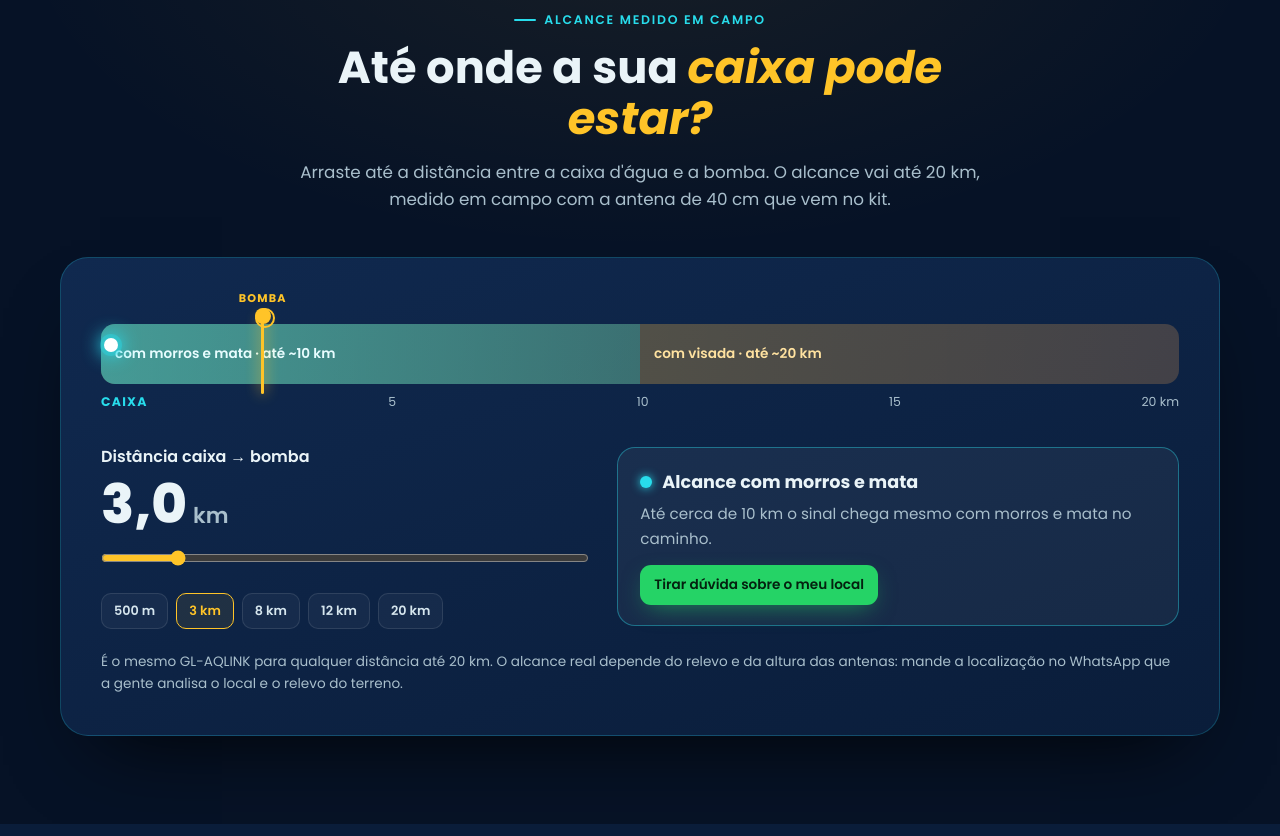
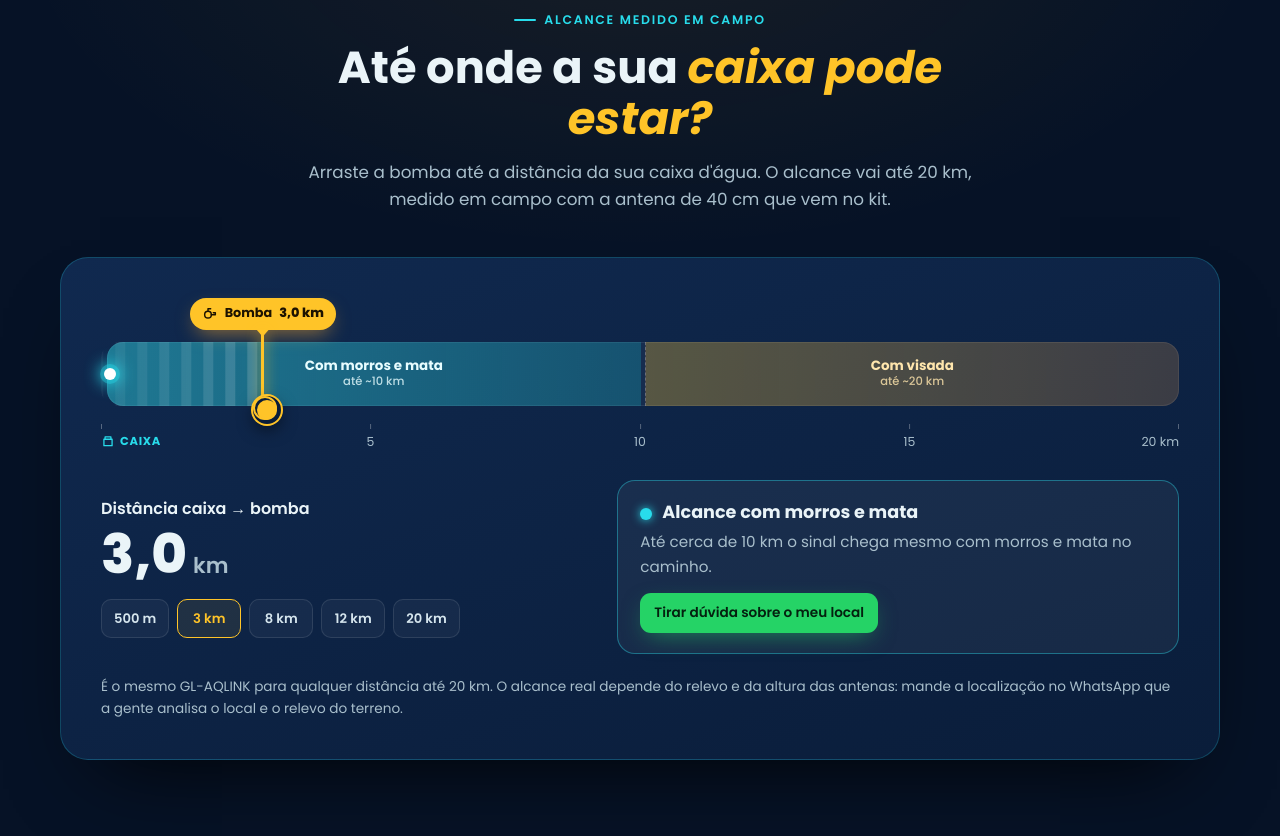
Before and after one commit to glaqlink/glaqlink.github.io, a plain HTML site: page index.html in a window 1280 px wide. Shown: the part 3124-3960 px from the top of the page. Drawn offline with Linux system fonts and the light colour scheme.

Commit message:
Add files via upload

```diff
--- a/index.html
+++ b/index.html
@@ -563,44 +563,56 @@ footer nav a:hover{color:#fff}
 @media (max-width:640px){#guias .rel-grid{grid-template-columns:1fr!important}}
 
 .alc{background:radial-gradient(900px 480px at 50% 0%,rgba(255,196,40,.07),transparent 70%),var(--navy)}
-.rm{border-radius:28px;background:linear-gradient(160deg,var(--navy3),var(--navy2));border:1px solid rgba(40,220,235,.22);padding:clamp(22px,4vw,40px);box-shadow:0 40px 80px -40px rgba(0,0,0,.9)}
-.ruler{position:relative;padding-top:26px}
-.bands{position:relative;height:60px;border-radius:14px;overflow:hidden;background:rgba(255,255,255,.05)}
-.bands .b1,.bands .b2{position:absolute;top:0;bottom:0;left:0;display:flex;align-items:center;font-weight:600;font-size:.85rem;transform-origin:0 50%;transition:transform 1.1s cubic-bezier(.2,.8,.2,1)}
-.bands .b2{width:100%;background:linear-gradient(90deg,rgba(255,196,40,.30),rgba(255,154,46,.18));color:#ffe2a0;transition-delay:.25s}
-.bands .b1{width:50%;background:linear-gradient(90deg,rgba(40,220,235,.48),rgba(19,169,189,.36));color:#e8fdff}
-.bands .b1 span{padding-left:14px;white-space:nowrap}
-.bands .b2 span{position:absolute;left:calc(50% + 14px);white-space:nowrap}
-.rm:not(.go) .bands .b1,.rm:not(.go) .bands .b2{transform:scaleX(0)}
-.bands::after{content:"";position:absolute;inset:0;background:linear-gradient(90deg,transparent,rgba(255,255,255,.10),transparent);transform:translateX(-100%);animation:rmSweep 4s ease-in-out infinite}
-@keyframes rmSweep{60%,100%{transform:translateX(100%)}}
-.scale{display:flex;justify-content:space-between;margin-top:8px;font-size:.78rem;color:var(--mut);font-variant-numeric:tabular-nums}
-.scale .orig{font-weight:700;letter-spacing:.1em;text-transform:uppercase;color:var(--cyan)}
-.marker{position:absolute;top:18px;left:0;height:78px;width:3px;margin-left:-1.5px;background:var(--sun);border-radius:2px;box-shadow:0 0 14px var(--sun);transition:left .35s cubic-bezier(.2,.8,.2,1)}
-.marker::before{content:"";position:absolute;top:-8px;left:50%;width:16px;height:16px;border-radius:50%;background:var(--sun);transform:translateX(-50%)}
-.marker .rm-lb{position:absolute;top:-26px;left:50%;transform:translateX(-50%);font-size:.7rem;font-weight:700;letter-spacing:.1em;text-transform:uppercase;color:var(--sun);white-space:nowrap}
-.marker.end .rm-lb{left:auto;right:0;transform:none}
-.pulse{position:absolute;top:47px;left:0;width:14px;height:14px;margin:-7px 0 0 -7px;border-radius:50%;background:#fff;box-shadow:0 0 0 4px rgba(40,220,235,.35),0 0 18px 4px var(--cyan);opacity:0;pointer-events:none}
+.rm{border-radius:28px;background:linear-gradient(160deg,var(--navy3),var(--navy2));border:1px solid rgba(40,220,235,.22);padding:clamp(20px,4vw,40px);box-shadow:0 40px 80px -40px rgba(0,0,0,.9)}
+.ruler{position:relative;--h:64px}
+.rm-top{position:relative;height:44px}
+.rm-chip{position:absolute;bottom:12px;left:0;display:inline-flex;align-items:center;gap:7px;height:32px;padding:0 12px;border-radius:999px;background:var(--sun);color:#1d1300;font-size:.8rem;font-weight:700;white-space:nowrap;box-shadow:0 8px 20px -6px rgba(255,170,40,.6);will-change:left}
+.rm-chip svg{width:16px;height:16px;flex:none}
+.rm-chip b{font-weight:800;font-variant-numeric:tabular-nums}
+.rm-chip i{position:absolute;top:100%;left:var(--ax,50%);width:12px;height:7px;margin-left:-6px;background:var(--sun);clip-path:polygon(0 0,100% 0,50% 100%)}
+.track{position:relative;height:var(--h);touch-action:none;cursor:pointer;border-radius:16px}
+.track:has(input:focus-visible){outline:2px solid var(--sun);outline-offset:4px}
+.segs{position:absolute;inset:0;display:flex;border-radius:16px;overflow:hidden;background:rgba(255,255,255,.04);box-shadow:inset 0 0 0 1px rgba(255,255,255,.08)}
+.seg{flex:1;display:flex;flex-direction:column;align-items:center;justify-content:center;gap:1px;text-align:center;line-height:1.2;transform-origin:0 50%;transition:transform .9s cubic-bezier(.2,.8,.2,1),opacity .6s}
+.seg b{font-size:.84rem;font-weight:700}
+.seg small{font-size:.72rem;opacity:.8;font-weight:500}
+.s1{background:linear-gradient(90deg,rgba(40,220,235,.42),rgba(19,169,189,.30));color:#e8fdff}
+.s2{background:linear-gradient(90deg,rgba(255,196,40,.28),rgba(255,154,46,.16));color:#ffe6ad;border-left:1px dashed rgba(255,255,255,.25);transition-delay:.2s}
+.rm:not(.go) .seg{transform:scaleX(0);opacity:0}
+.fill{position:absolute;left:0;top:0;bottom:0;width:0;border-radius:16px 0 0 16px;background:repeating-linear-gradient(90deg,rgba(255,255,255,.16) 0 10px,rgba(255,255,255,0) 10px 22px);background-size:22px 100%;animation:rmFlow .8s linear infinite;pointer-events:none;-webkit-mask:linear-gradient(90deg,rgba(0,0,0,.25),#000);mask:linear-gradient(90deg,rgba(0,0,0,.25),#000)}
+@keyframes rmFlow{to{background-position:22px 0}}
+.marker{position:absolute;top:-12px;bottom:0;left:0;width:3px;margin-left:-1.5px;border-radius:2px;background:var(--sun);box-shadow:0 0 14px var(--sun);pointer-events:none}
+.marker::before{content:"";position:absolute;left:50%;top:100%;width:20px;height:20px;margin:-10px 0 0 -10px;border-radius:50%;background:var(--sun);border:4px solid var(--navy2);box-shadow:0 0 0 2px var(--sun),0 6px 16px rgba(0,0,0,.5)}
+.marker.hit::after{content:"";position:absolute;left:50%;top:100%;width:20px;height:20px;margin:-10px 0 0 -10px;border-radius:50%;border:2px solid var(--sun);animation:rmHit .8s ease-out}
+@keyframes rmHit{from{transform:scale(1);opacity:1}to{transform:scale(3);opacity:0}}
+.pulse{position:absolute;top:50%;left:0;width:12px;height:12px;margin:-6px 0 0 -6px;border-radius:50%;background:#fff;box-shadow:0 0 0 4px rgba(40,220,235,.35),0 0 16px 4px var(--cyan);opacity:0;pointer-events:none}
 .rm.go .pulse{animation:rmTravel 2.2s cubic-bezier(.45,0,.3,1) infinite}
-@keyframes rmTravel{0%{left:0;opacity:0}8%{opacity:1}78%{opacity:1}88%,100%{left:var(--to,15%);opacity:0}}
-.marker.hit::after{content:"";position:absolute;top:-8px;left:50%;width:16px;height:16px;margin-left:-8px;border-radius:50%;border:2px solid var(--sun);animation:rmHit .7s ease-out}
-@keyframes rmHit{from{transform:scale(1);opacity:1}to{transform:scale(3.2);opacity:0}}
-.calc{display:grid;grid-template-columns:1fr 1.15fr;gap:28px;margin-top:32px;align-items:center}
-.calc label{font-weight:600;display:block}
-.calc output{display:block;font-size:clamp(2.6rem,6vw,3.4rem);font-weight:800;line-height:1.1;font-variant-numeric:tabular-nums;margin-top:6px}
+@keyframes rmTravel{0%{left:0;opacity:0}8%{opacity:1}80%{opacity:1}90%,100%{left:var(--to,15%);opacity:0}}
+.track input{position:absolute;inset:0;width:100%;height:100%;margin:0;opacity:0;pointer-events:none}
+.scale{position:relative;height:30px;margin-top:18px;font-size:.78rem;color:var(--mut);font-variant-numeric:tabular-nums}
+.scale>span{position:absolute;top:0;transform:translateX(-50%);padding-top:8px;white-space:nowrap}
+.scale>span::before{content:"";position:absolute;top:0;left:50%;width:1px;height:5px;background:rgba(255,255,255,.3)}
+.scale .tx{left:0;transform:none;display:inline-flex;align-items:center;gap:5px;font-weight:700;letter-spacing:.06em;text-transform:uppercase;font-size:.72rem;color:var(--cyan)}
+.scale .tx::before,.scale .end::before{left:0}
+.scale .tx svg{width:14px;height:14px}
+.scale .end{left:auto;right:0;transform:none}
+.scale .end::before{left:auto;right:0}
+.calc{display:grid;grid-template-columns:minmax(0,1fr) minmax(0,1.15fr);gap:28px;margin-top:26px;align-items:center}
+.rm-read{display:flex;flex-direction:column;align-items:flex-start}
+.rm-lbl{font-weight:600}
+.calc output{display:block;font-size:clamp(2.6rem,6vw,3.4rem);font-weight:800;line-height:1.1;font-variant-numeric:tabular-nums;margin-top:4px}
 .calc output small{font-size:.4em;color:var(--mut);margin-left:6px;font-weight:600}
-.calc input[type=range]{width:100%;accent-color:var(--sun);height:30px;margin-top:8px;cursor:pointer}
-.presets{display:flex;flex-wrap:wrap;gap:8px;margin-top:12px}
-.presets button{font:inherit;font-size:.8rem;font-weight:600;padding:7px 12px;border-radius:10px;border:1px solid var(--line);background:rgba(255,255,255,.04);color:#d6e6ee;cursor:pointer;transition:border-color .2s,color .2s,background .2s}
+.presets{display:flex;flex-wrap:wrap;gap:8px;margin-top:14px}
+.presets button{font:inherit;font-size:.82rem;font-weight:600;min-width:64px;padding:8px 12px;border-radius:10px;border:1px solid var(--line);background:rgba(255,255,255,.04);color:#d6e6ee;cursor:pointer;text-align:center;transition:border-color .2s,color .2s,background .2s}
 .presets button:hover,.presets button.on{border-color:var(--sun);color:var(--sun);background:rgba(255,196,40,.08)}
-.verdict{border-radius:18px;padding:20px 22px;background:rgba(255,255,255,.05);border:1px solid rgba(40,220,235,.4);transition:border-color .3s}
-.verdict b{display:flex;align-items:center;gap:10px;font-size:1.1rem}
-.verdict b::before{content:"";flex:none;width:12px;height:12px;border-radius:50%;background:var(--c,var(--cyan));box-shadow:0 0 10px var(--c,var(--cyan))}
+.verdict{display:flex;flex-direction:column;align-items:flex-start;border-radius:18px;padding:20px 22px;background:rgba(255,255,255,.05);border:1px solid rgba(40,220,235,.4);text-align:left;transition:border-color .3s}
+.verdict b{display:flex;align-items:flex-start;gap:10px;font-size:1.1rem;line-height:1.35}
+.verdict b::before{content:"";flex:none;width:12px;height:12px;margin-top:.42em;border-radius:50%;background:var(--c,var(--cyan));box-shadow:0 0 10px var(--c,var(--cyan))}
 .verdict p{color:var(--mut);margin:6px 0 14px;font-size:.95rem}
 .verdict[data-k=mid]{--c:var(--sun);border-color:rgba(255,196,40,.4)}
-.rm .rm-note{font-size:.85rem;color:var(--mut);margin-top:22px}
-@media (max-width:640px){.calc{grid-template-columns:1fr}.bands .b2 span{display:none}.bands .b1{font-size:.72rem}.verdict .btn{white-space:normal;text-align:center}}
-@media (prefers-reduced-motion:reduce){.rm .pulse,.bands::after{animation:none!important}.bands .b1,.bands .b2,.marker{transition:none!important}}
+.rm .rm-note{font-size:.85rem;color:var(--mut);margin-top:22px;text-align:left}
+@media (max-width:640px){.scale .tx span{display:none}.ruler{--h:58px}.seg b{font-size:.72rem}.seg small{font-size:.66rem}.calc{grid-template-columns:1fr;gap:18px}.rm-read{align-items:stretch}.presets{display:grid;grid-template-columns:repeat(5,1fr);gap:6px}.presets button{min-width:0;padding:8px 2px;font-size:.74rem}.verdict .btn{width:100%;white-space:normal;text-align:center}}
+@media (prefers-reduced-motion:reduce){.rm .pulse,.fill{animation:none!important}.seg{transition:none!important}}
 .feat-real{position:relative;aspect-ratio:4/4.4}
 .feat-real img{object-position:50% 62%}
 .feat-real figcaption{position:absolute;left:16px;bottom:16px;padding:7px 12px;border-radius:999px;background:rgba(6,18,38,.78);backdrop-filter:blur(6px);-webkit-backdrop-filter:blur(6px);border:1px solid var(--line);font-size:.78rem;font-weight:600;color:#fff;display:flex;align-items:center;gap:8px}
@@ -772,20 +784,24 @@ footer nav a:hover{color:#fff}
     <div class="sec-head center reveal">
       <span class="eyebrow">Alcance medido em campo</span>
       <h2 id="alcance-t">Até onde a sua <span class="hl">caixa pode estar?</span></h2>
-      <p>Arraste até a distância entre a caixa d'água e a bomba. O alcance vai até 20 km, medido em campo com a antena de 40 cm que vem no kit.</p>
+      <p>Arraste a bomba até a distância da sua caixa d'água. O alcance vai até 20 km, medido em campo com a antena de 40 cm que vem no kit.</p>
     </div>
     <div class="rm reveal" id="rm">
-      <div class="ruler">
-        <div class="bands"><div class="b2"><span>com visada · até ~20 km</span></div><div class="b1"><span>com morros e mata · até ~10 km</span></div></div>
-        <i class="pulse" aria-hidden="true"></i>
-        <div class="marker" id="mk"><span class="rm-lb" aria-hidden="true">bomba</span></div>
-        <div class="scale" aria-hidden="true"><span class="orig">caixa</span><span>5</span><span>10</span><span>15</span><span>20 km</span></div>
+      <div class="ruler" id="ruler">
+        <div class="rm-top"><span class="rm-chip" id="chip"><svg viewBox="0 0 24 24" fill="none" stroke="currentColor" stroke-width="2.2" stroke-linecap="round" stroke-linejoin="round" aria-hidden="true"><circle cx="9" cy="13" r="5"/><path d="M14 13h6v-3h-3M9 8V4h4"/></svg>Bomba <b id="chipKm">3,0 km</b><i id="chipArrow"></i></span></div>
+        <div class="track" id="track">
+          <div class="segs" aria-hidden="true"><div class="seg s1"><b>Com morros e mata</b><small>até ~10 km</small></div><div class="seg s2"><b>Com visada</b><small>até ~20 km</small></div></div>
+          <div class="fill" id="fill" aria-hidden="true"></div>
+          <i class="pulse" aria-hidden="true"></i>
+          <div class="marker" id="mk" aria-hidden="true"></div>
+          <input type="range" id="km" min="0.1" max="20" step="0.1" value="3" aria-label="Distância da caixa d'água até a bomba, em quilômetros" aria-describedby="vP">
+        </div>
+        <div class="scale" aria-hidden="true"><span class="tx"><svg viewBox="0 0 24 24" fill="none" stroke="currentColor" stroke-width="2.2" stroke-linejoin="round"><path d="M5 9h14v11H5zM7 9V5h10v4"/></svg><span>Caixa</span></span><span style="left:25%">5</span><span style="left:50%">10</span><span style="left:75%">15</span><span class="end">20 km</span></div>
       </div>
       <div class="calc">
-        <div>
-          <label for="km">Distância caixa → bomba</label>
+        <div class="rm-read">
+          <span class="rm-lbl">Distância caixa → bomba</span>
           <output id="kmOut" for="km">3,0<small>km</small></output>
-          <input type="range" id="km" min="0.1" max="20" step="0.1" value="3" aria-describedby="vP">
           <div class="presets" aria-label="Distâncias de exemplo"><button type="button" data-km="0.5">500 m</button><button type="button" data-km="3">3 km</button><button type="button" data-km="8">8 km</button><button type="button" data-km="12">12 km</button><button type="button" data-km="20">20 km</button></div>
         </div>
         <div class="verdict" id="verdict" data-k="ok" aria-live="polite"><b id="vT">Alcance com morros e mata</b><p id="vP">Até cerca de 10 km o sinal chega mesmo com morros e mata no caminho.</p><a class="btn btn-wa btn-sm" id="vWa" href="https://wa.me/5538997406944" target="_blank" rel="noopener">Tirar dúvida sobre o meu local</a></div>
@@ -842,7 +858,7 @@ footer nav a:hover{color:#fff}
         <ul class="ticks">
           <li><span><b>TX:</b> bateria 18650 recarregável com circuito de gestão de carga solar</span></li>
           <li><span><b>RX:</b> relé integrado para acionar bombas e motores, mais saída isolada para inversor solar ou CLP</span></li>
-          <li>Rádio 920 MHz com comando criptografado AES-128</li>
+          <li>Rádio 920 MHz com comando criptografado</li>
           <li>Caixa vedada IP65, antena com conector SMA e prensa-cabos na entrada dos fios</li>
         </ul>
       </div>
@@ -1160,34 +1176,48 @@ footer nav a:hover{color:#fff}
 <script>
 (()=>{
   const rm=document.getElementById('rm');if(!rm)return;
-  const r=document.getElementById('km'),o=document.getElementById('kmOut'),mk=document.getElementById('mk'),v=document.getElementById('verdict'),wa=document.getElementById('vWa'),ps=[...rm.querySelectorAll('.presets button')];
-  const RM=matchMedia('(prefers-reduced-motion: reduce)').matches,MAX=20;
+  const r=document.getElementById('km'),o=document.getElementById('kmOut'),mk=document.getElementById('mk'),fill=document.getElementById('fill'),track=document.getElementById('track'),chip=document.getElementById('chip'),chipKm=document.getElementById('chipKm'),v=document.getElementById('verdict'),wa=document.getElementById('vWa'),ps=[...rm.querySelectorAll('.presets button')];
+  const RM=matchMedia('(prefers-reduced-motion: reduce)').matches,MAX=20,MIN=.1;
   const fmt=km=>km.toLocaleString('pt-BR',{minimumFractionDigits:1,maximumFractionDigits:1});
   const msg=km=>km<=10
     ?{k:'ok',t:'Alcance com morros e mata',p:'Até cerca de 10 km o sinal chega mesmo com morros e mata no caminho.'}
     :{k:'mid',t:'Alcance com visada',p:'De 10 a 20 km o sinal chega quando a caixa e a bomba se enxergam. Com morros ou mata no caminho, vale analisar o local antes.'};
+  let cur=3;
+  function place(){
+    const W=track.clientWidth,x=cur/MAX*W,cw=chip.offsetWidth,left=Math.max(0,Math.min(W-cw,x-cw/2));
+    chip.style.left=left+'px';chip.style.setProperty('--ax',Math.max(14,Math.min(cw-14,x-left))+'px');
+  }
   function draw(km){
-    km=Math.min(MAX,Math.max(.1,km));
-    const pct=km/MAX*100;
-    o.innerHTML=fmt(km)+'<small>km</small>';
-    mk.style.left=pct+'%';mk.classList.toggle('end',pct>92);
-    rm.style.setProperty('--to',pct+'%');
-    const m=msg(km);v.dataset.k=m.k;
-    document.getElementById('vT').textContent=m.t;document.getElementById('vP').textContent=m.p;
-    wa.href='https://wa.me/5538997406944?text='+encodeURIComponent('Olá! Vim pelo site do GL-AQLINK. Minha caixa d\'água fica a cerca de '+fmt(km)+' km da bomba. Quero tirar uma dúvida sobre o alcance no meu local e o relevo do terreno.');
-    ps.forEach(b=>b.classList.toggle('on',+b.dataset.km===km));
+    cur=Math.min(MAX,Math.max(MIN,Math.round(km*10)/10));
+    const pct=cur/MAX*100;
+    r.value=cur;r.setAttribute('aria-valuetext',fmt(cur)+' km');
+    o.innerHTML=fmt(cur)+'<small>km</small>';chipKm.textContent=fmt(cur)+' km';
+    mk.style.left=pct+'%';fill.style.width=pct+'%';rm.style.setProperty('--to',pct+'%');
+    place();
+    const m=msg(cur);if(v.dataset.k!==m.k){v.dataset.k=m.k;document.getElementById('vT').textContent=m.t;document.getElementById('vP').textContent=m.p}
+    wa.href='https://wa.me/5538997406944?text='+encodeURIComponent('Olá! Vim pelo site do GL-AQLINK. Minha caixa d\'água fica a cerca de '+fmt(cur)+' km da bomba. Quero tirar uma dúvida sobre o alcance no meu local e o relevo do terreno.');
+    ps.forEach(b=>b.classList.toggle('on',+b.dataset.km===cur));
   }
-  r.addEventListener('input',()=>draw(+r.value));
+  let anim=0;
+  function animateTo(to,dur){
+    cancelAnimationFrame(anim);
+    if(RM){draw(to);return}
+    const from=cur,t0=performance.now();
+    const f=n=>{const k=Math.min(1,(n-t0)/dur),e=1-Math.pow(1-k,3);draw(from+(to-from)*e);if(k<1)anim=requestAnimationFrame(f)};
+    anim=requestAnimationFrame(f);
+  }
+  const fromX=e=>{const b=track.getBoundingClientRect();return (e.clientX-b.left)/b.width*MAX};
+  let drag=false;
+  track.addEventListener('pointerdown',e=>{drag=true;cancelAnimationFrame(anim);track.setPointerCapture(e.pointerId);draw(fromX(e));r.focus({preventScroll:true})});
+  track.addEventListener('pointermove',e=>{if(drag)draw(fromX(e))});
+  const end=()=>{drag=false};track.addEventListener('pointerup',end);track.addEventListener('pointercancel',end);
+  r.addEventListener('input',()=>{cancelAnimationFrame(anim);draw(+r.value)});
+  ps.forEach(b=>b.addEventListener('click',()=>animateTo(+b.dataset.km,700)));
   rm.addEventListener('animationiteration',e=>{if(e.target.classList.contains('pulse')){mk.classList.remove('hit');void mk.offsetWidth;mk.classList.add('hit')}});
-  function animateTo(to,dur){
-    if(RM){r.value=to;draw(to);return}
-    const from=+r.value,t0=performance.now();
-    const f=n=>{const k=Math.min(1,(n-t0)/dur),e=1-Math.pow(1-k,3),val=Math.round((from+(to-from)*e)*10)/10;r.value=val;draw(val);if(k<1)requestAnimationFrame(f)};
-    requestAnimationFrame(f);
-  }
-  ps.forEach(b=>b.addEventListener('click',()=>animateTo(+b.dataset.km,700)));
-  r.value=.1;draw(.1);
-  const start=()=>{rm.classList.add('go');animateTo(3,1600)};
+  addEventListener('resize',place);
+  if(document.fonts&&document.fonts.ready)document.fonts.ready.then(place);
+  draw(MIN);
+  const start=()=>{rm.classList.add('go');setTimeout(()=>animateTo(3,1400),RM?0:500)};
   if('IntersectionObserver' in window){const io=new IntersectionObserver(es=>{if(es[0].isIntersecting){start();io.disconnect()}},{threshold:.35});io.observe(rm)}else start();
 })();
 </script>
```
Also changed, not shown: suporte.html (+1 -1 lines).
